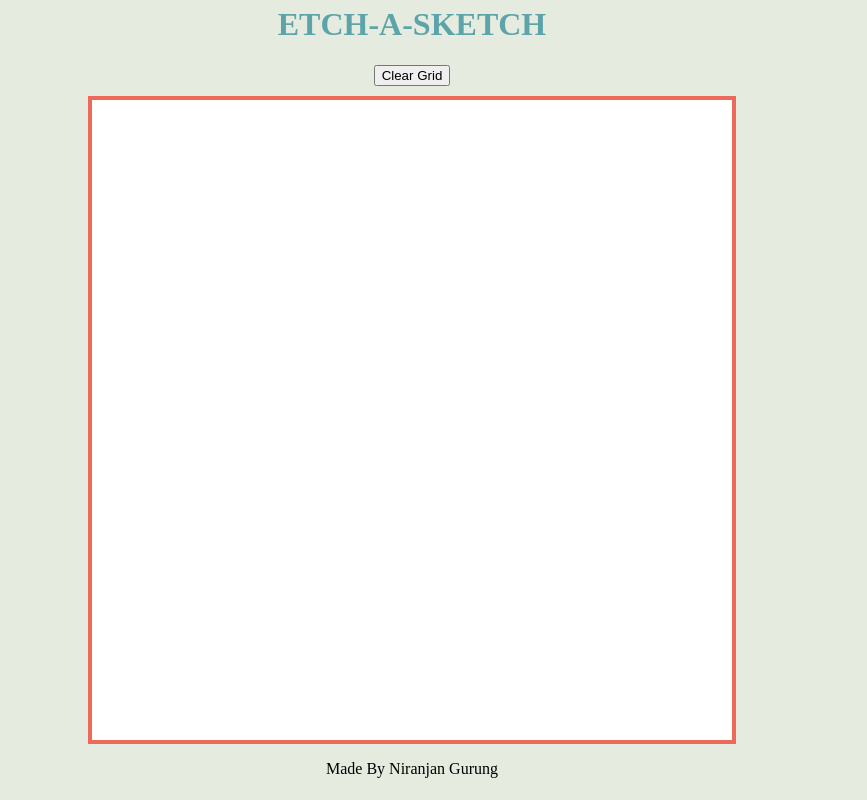
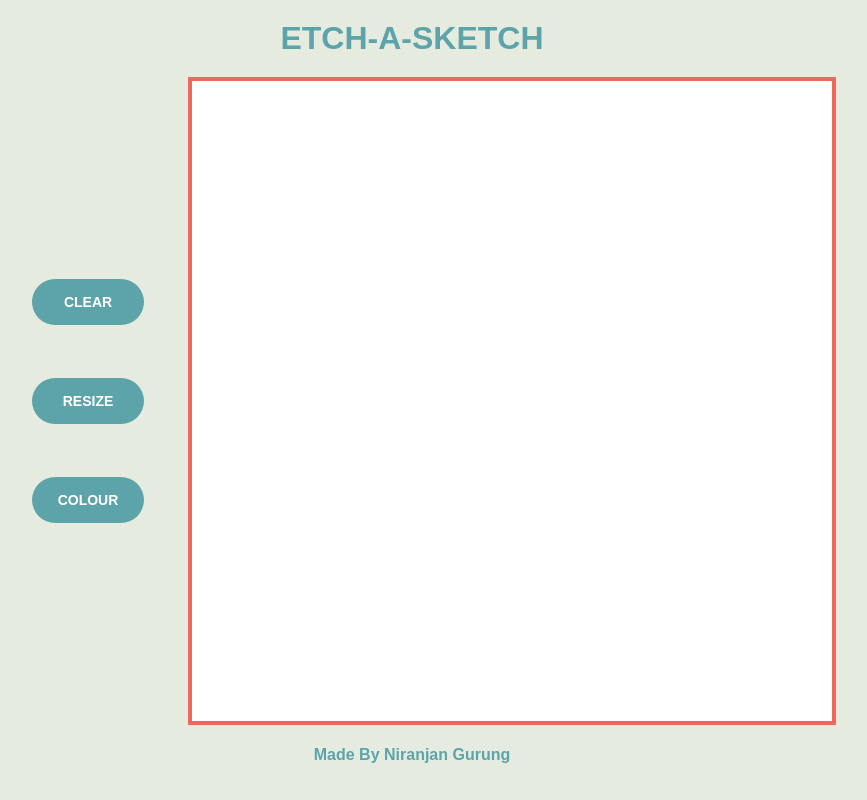
Before and after one commit to niranjan-gurung/Etch-a-Sketch, a plain HTML site: page index.html in a window 1280 px wide. Shown: the whole page, without its empty margins (228-1095 px from the left). Drawn offline with Linux system fonts and the light colour scheme.

Commit message:
added buttons + fixed more of the layout

```diff
--- a/app.js
+++ b/app.js
@@ -20,7 +20,10 @@ for (let i = 0; i < GRID_SIZE; i++) {
 }
 
 const grid = document.querySelectorAll('#playGround .box');
+
 const clearBtn = document.getElementById('clear');
+const resizeBtn = document.getElementById('resize');  // need to implement
+const colourBtn = document.getElementById('colour');  // need to implement
 /* DRAWING ON GRID: */
 grid.forEach((box) => {
   box.addEventListener('mouseover', () => {
--- a/index.html
+++ b/index.html
@@ -13,19 +13,22 @@
 </head>
 
 <body>
+  <header>
+    <h1>Etch-A-Sketch</h1>
+  </header>
   <div id="container">
-    <header>
-      <h1>Etch-A-Sketch</h1>
-    </header>
-    <button id="clear">Clear Grid</button>
-    <div id="playGround">
+    <div id="buttons">
+      <button id="clear">Clear</button>
+      <button id="resize">Resize</button>
+      <button id="colour">Colour</button>
+    </div>
+    <main id="playGround">
 
-    </div>
-
-    <footer>
-      <p>Made By Niranjan Gurung</p>
-    </footer>
+    </main>
   </div>
+  <footer>
+    <h4>Made By Niranjan Gurung</h4>
+  </footer>
 </body>
 
 </html>
--- a/style.css
+++ b/style.css
@@ -1,32 +1,54 @@
+* {
+  box-sizing: border-box;
+}
+
 html,
 body {
   margin: 0;
-  height: 100%;
-  width: 100%;
 }
 
 body {
   background: #e6ebe0;
+  font-family: Arial, Helvetica, sans-serif;
 }
 
 #container {
   display: flex;
-  height: 100%;
-  width: 100%;
-  flex-direction: column;
   justify-content: center;
   align-items: center;
 }
 
-#container header h1 {
-  margin-top: 0;
+header h1 {
+  margin: 20px 0 20px 0;
   text-transform: uppercase;
+  text-align: center;
   color: #5ca4a9;
 }
 
-#clear {
-  margin-bottom: 10px;
-  width: auto;
+#buttons {
+  height: 350px;
+  width: 200px;
+  display: flex;
+  flex-direction: column;
+  justify-content: space-evenly;
+  align-items: center;
+}
+
+#buttons > *:hover {
+  background-color: #9bc1bc;
+  cursor: pointer;
+}
+
+#buttons > * {
+  width: 8em;
+  border: none;
+  background-color: #5ca4a9;
+  color: white;
+  font-size: 14px;
+  font-weight: bold;
+  text-transform: uppercase;
+  border-radius: 30px;
+  padding: 15px 25px 15px 25px;
 }
 
 #playGround {
@@ -37,3 +59,8 @@ body {
   align-content: center;
   border: 4px #ed6a5a solid;
 }
+
+footer h4 {
+  color: #5ca4a9;
+  text-align: center;
+}
```
